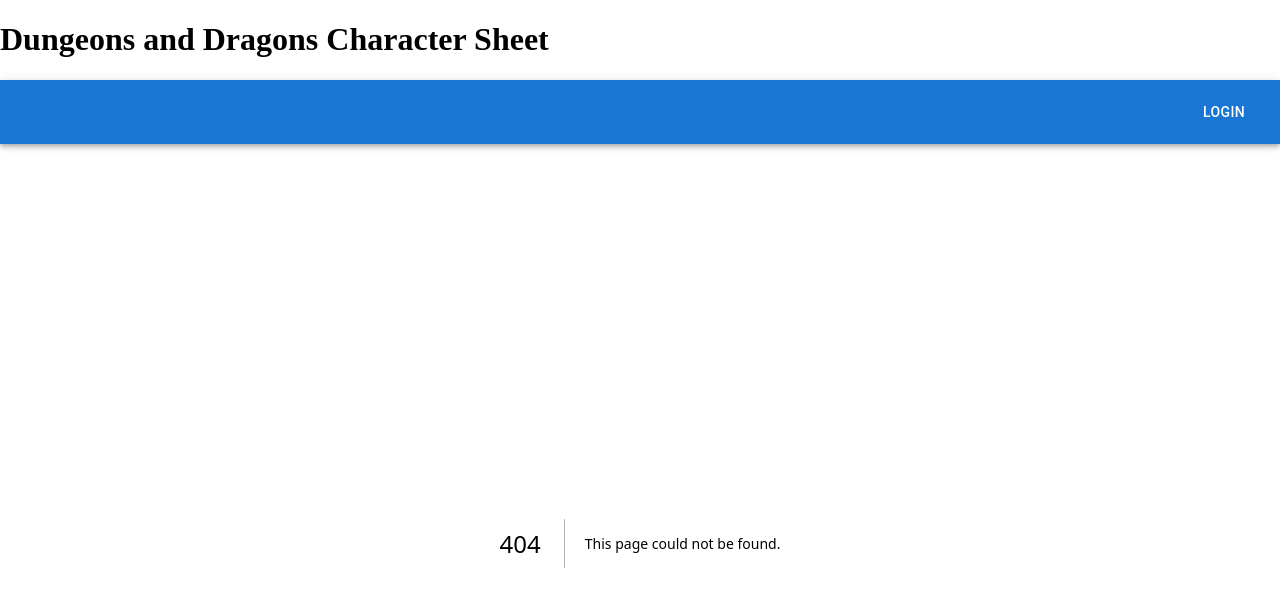
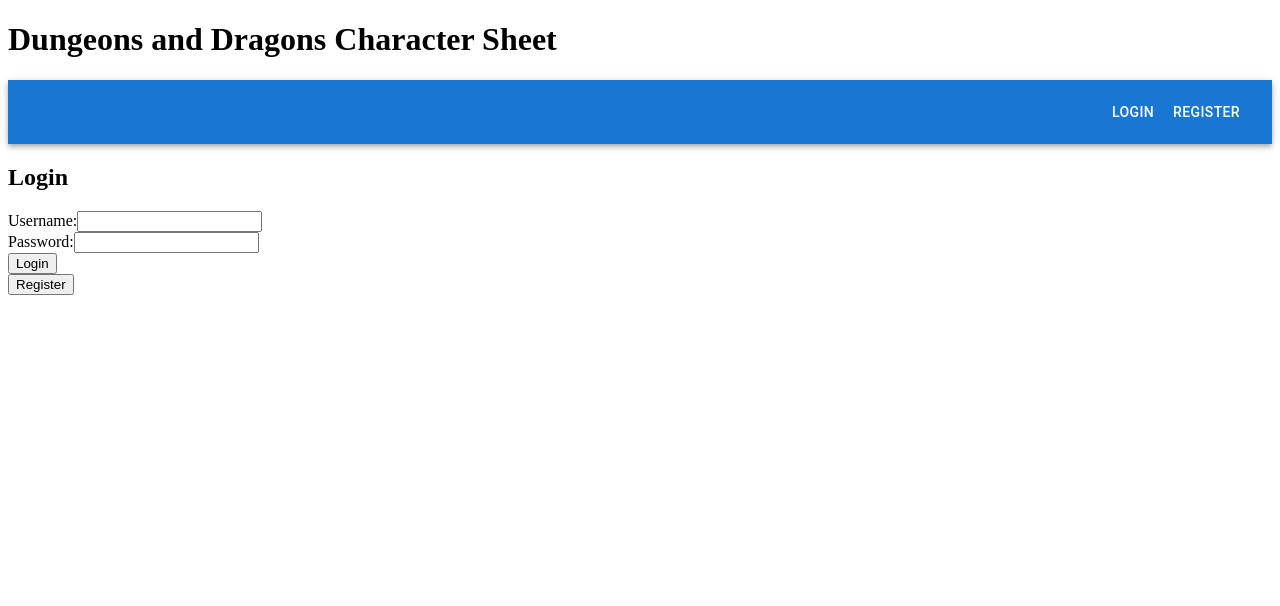
Before and after one commit to kellerflint/DnD-Character-Sheet, a Next.js app in the folder frontend/dnd-character-sheet/: page /register in a window 1280 px wide. Before the commit this address had no page. Shown: the top 606 px of the page. Built offline with nearby package versions, Linux system fonts and the light colour scheme; some icons are missing.

Commit message:
Woooo!!!! Got a redirect working. (To /login)

```diff
--- /dev/null
+++ b/frontend/dnd-character-sheet/src/app/register/page.js
@@ -0,0 +1,10 @@
+import AuthForms from "@/components/AuthForms"
+
+export default function RegisterFormPage() {
+
+    return (
+        <>
+            <AuthForms />
+        </>
+    )
+}
--- a/frontend/dnd-character-sheet/src/components/NavBar.jsx
+++ b/frontend/dnd-character-sheet/src/components/NavBar.jsx
@@ -1,3 +1,5 @@
+'use client'
+
 import * as React from 'react';
 import AppBar from '@mui/material/AppBar';
 import Box from '@mui/material/Box';
@@ -12,8 +14,12 @@ import { redirect, usePathName } from 'next/navigation';
 export default function ButtonAppBar() {
 
   function onClickLogin() {
-    redirect('/login');
+    window.location.href = "/login";
   }
+   function onClickRegister() {
+    window.location.href = "/register";
+  }
+
 
   return (
     <Box sx={{ flexGrow: 1 }}>
@@ -31,7 +37,8 @@ export default function ButtonAppBar() {
           <Typography variant="h6" component="div" sx={{ flexGrow: 1 }}>
 
           </Typography>
-          <Button color="inherit" onCLick ={onClickLogin}>Login</Button>
+          <Button color="inherit" onClick ={onClickLogin}>Login</Button>
+          <Button color="inherit" onClick ={onClickRegister}>Register</Button>
         </Toolbar>
       </AppBar>
     </Box>
```
